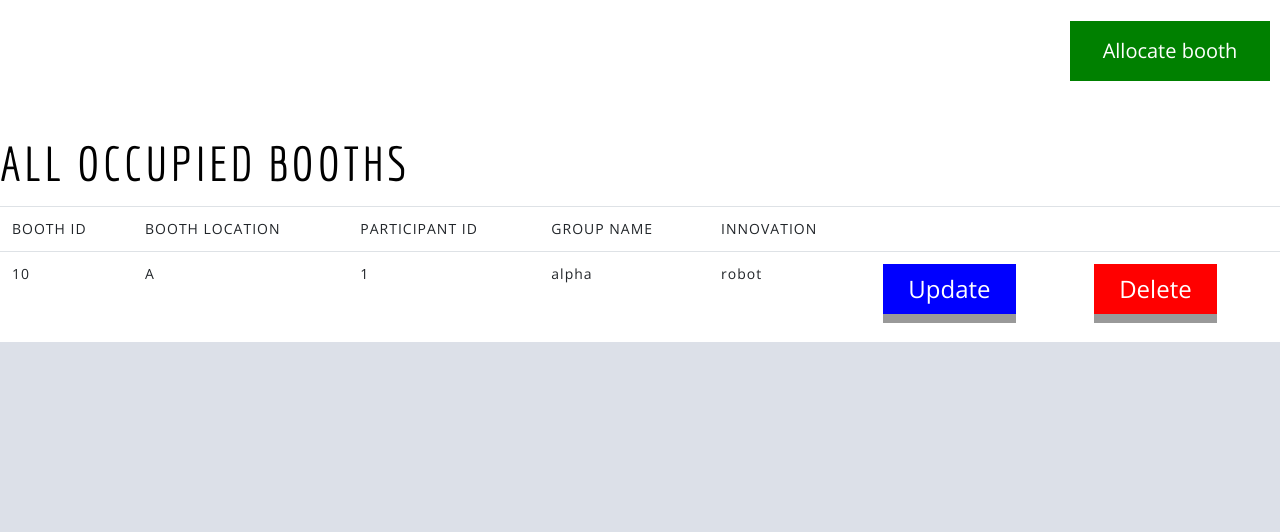
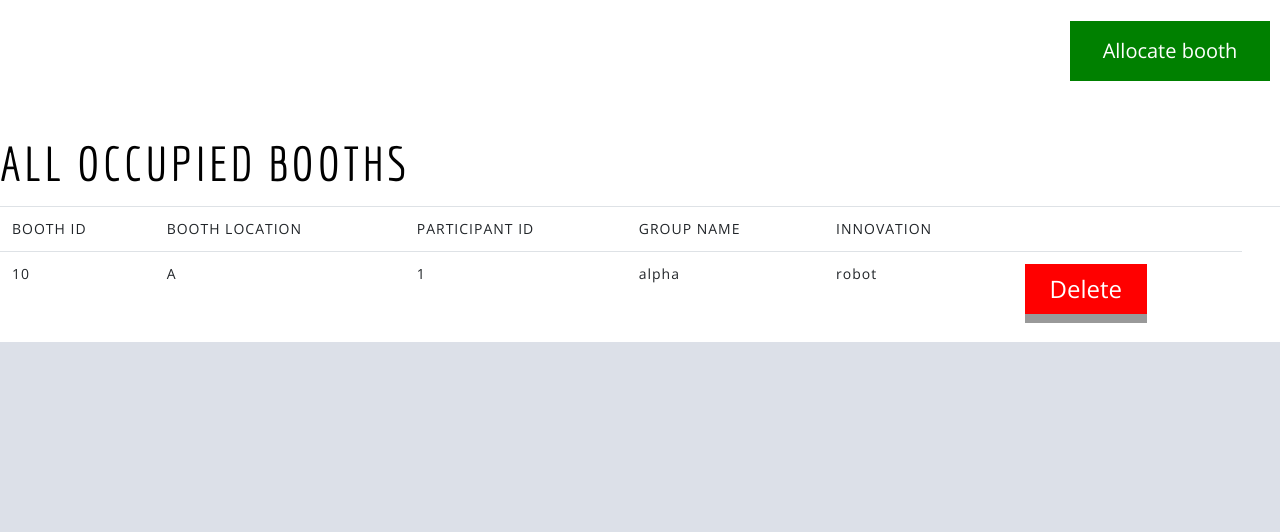
Before and after one commit to JianHui97/SemProject, a PHP site: page /BoothView.php in a window 1280 px wide. Shown: the part 917-1449 px from the top of the page. Run offline with PHP 8.4, Linux system fonts and the light colour scheme; data comes from the database, SQL or seed files in the repository.

Commit message:
fixed booth view

```diff
--- a/sdw/ManageBooth/View/BoothView.php
+++ b/sdw/ManageBooth/View/BoothView.php
@@ -154,7 +154,7 @@
 						<td>".$row['GroupName']."</td>
 						<td>".$row['InnovationProduct']."</td>"
 			?>
-						<td><input type="button" class="button2" value="Update" onclick="window.location.href='BoothUpdateForm.php?bid=<?php echo $row['BoothID'] ?>&bloc=<?php echo $row['BoothLocation']?>&pid=<?php echo $row['ParticipantID']?>'"></td>
+
 						<td><input type="button" class="button3" name="delete" value="Delete" onclick="window.location.href='BoothView.php?bid=<?php echo $row['BoothID'] ?>'"></td>
 						</tr>
 					<?php
```
